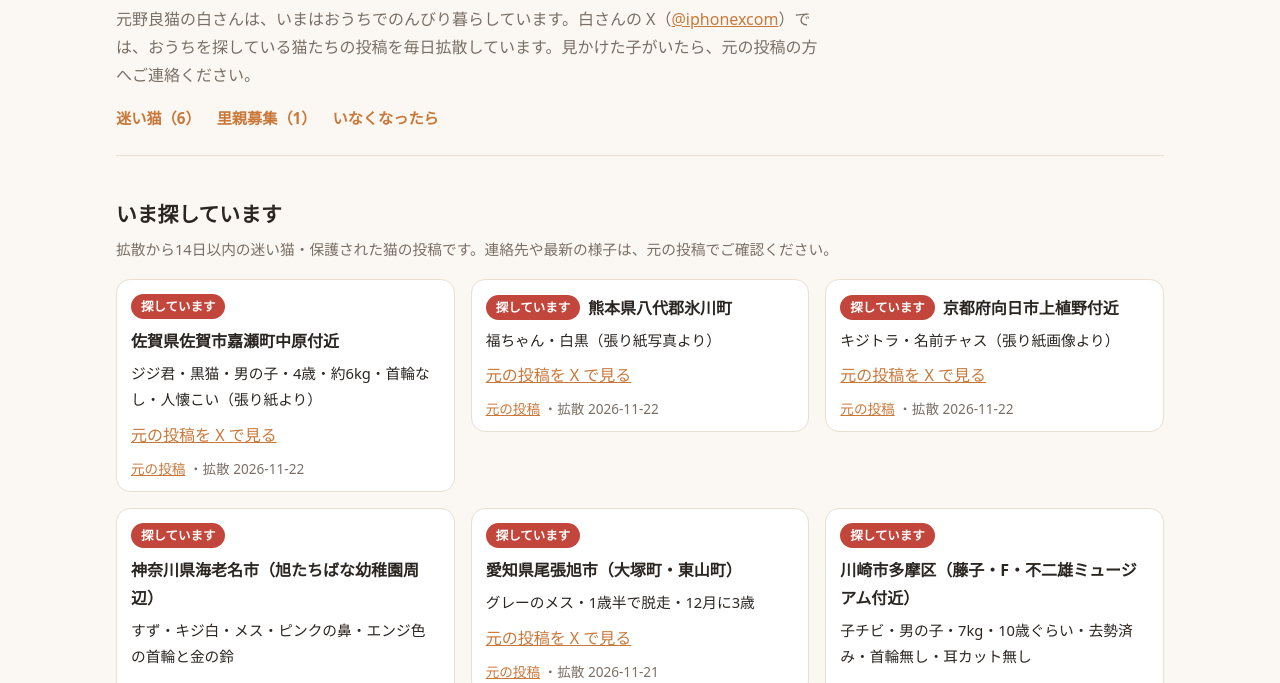
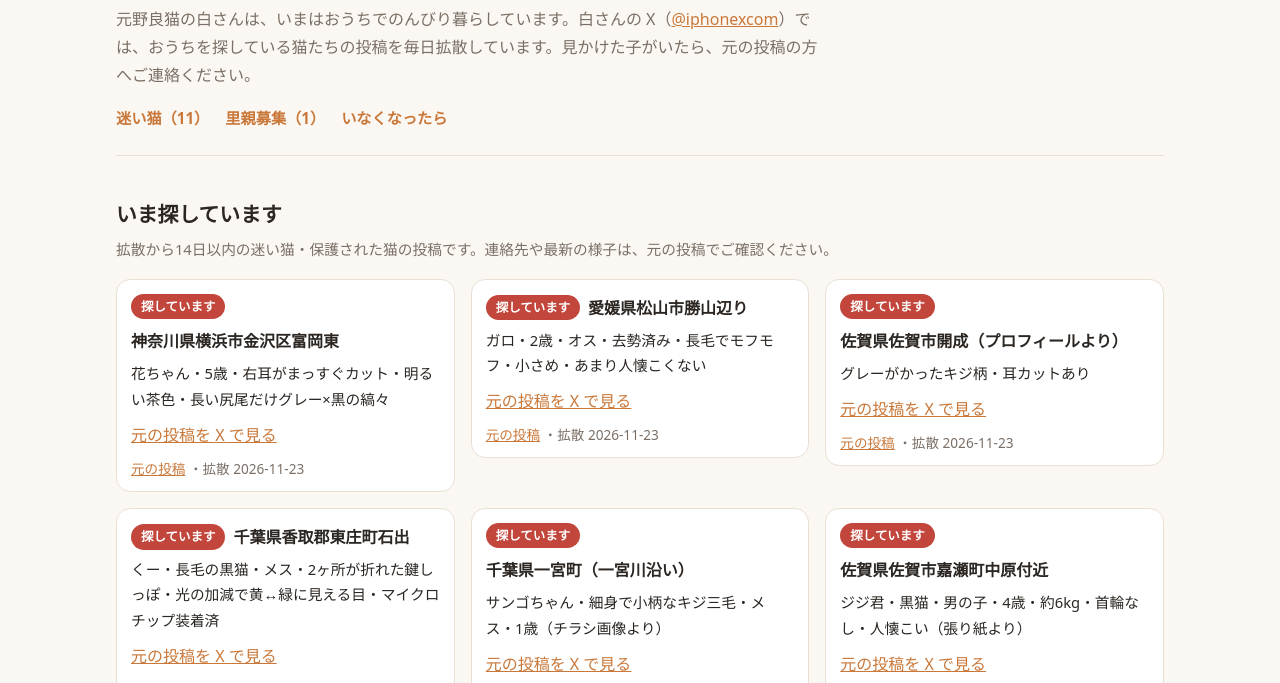
Before and after one commit to 2yzg569rkq-stack/shiro-cat-ouen, a plain HTML site: page docs/index.html in a window 1280 px wide. Shown: the part 102-785 px from the top of the page. Drawn offline with Linux system fonts and the light colour scheme.

Commit message:
Update cat support listings

```diff
--- a/docs/index.html
+++ b/docs/index.html
@@ -48,13 +48,73 @@ footer a{color:var(--accent)}
 <header>
   <h1>白さんの<span>迷い猫・保護猫</span>おうえん</h1>
   <p class="lead">元野良猫の白さんは、いまはおうちでのんびり暮らしています。白さんの X（<a href="https://x.com/iphonexcom" style="color:var(--accent)">@iphonexcom</a>）では、おうちを探している猫たちの投稿を毎日拡散しています。見かけた子がいたら、元の投稿の方へご連絡ください。</p>
-  <nav><a href="#lost">迷い猫（6）</a><a href="#adopt">里親募集（1）</a><a href="#guide">いなくなったら</a></nav>
+  <nav><a href="#lost">迷い猫（11）</a><a href="#adopt">里親募集（1）</a><a href="#guide">いなくなったら</a></nav>
 </header>
 
 <section id="lost">
   <h2>いま探しています</h2>
   <p class="sub">拡散から14日以内の迷い猫・保護された猫の投稿です。連絡先や最新の様子は、元の投稿でご確認ください。</p>
   <div class="grid">
+    <article class="card">
+      <div class="meta">
+        <span class="badge b-lost">探しています</span>
+        <span class="area">神奈川県横浜市金沢区富岡東</span>
+      </div>
+      <p class="feat">花ちゃん・5歳・右耳がまっすぐカット・明るい茶色・長い尻尾だけグレー×黒の縞々</p>
+      <blockquote class="twitter-tweet" data-dnt="true" data-lang="ja" data-conversation="none">
+        <a href="https://x.com/squirrelemi/status/2124095447824474615">元の投稿を X で見る</a>
+      </blockquote>
+      <p class="links"><a href="https://x.com/squirrelemi/status/2124095447824474615" target="_blank" rel="noopener">元の投稿</a>
+      ・拡散 2026-11-23</p>
+    </article>
+    <article class="card">
+      <div class="meta">
+        <span class="badge b-lost">探しています</span>
+        <span class="area">愛媛県松山市勝山辺り</span>
+      </div>
+      <p class="feat">ガロ・2歳・オス・去勢済み・長毛でモフモフ・小さめ・あまり人懐こくない</p>
+      <blockquote class="twitter-tweet" data-dnt="true" data-lang="ja" data-conversation="none">
+        <a href="https://x.com/dge4w/status/2124124236143042790">元の投稿を X で見る</a>
+      </blockquote>
+      <p class="links"><a href="https://x.com/dge4w/status/2124124236143042790" target="_blank" rel="noopener">元の投稿</a>
+      ・拡散 2026-11-23</p>
+    </article>
+    <article class="card">
+      <div class="meta">
+        <span class="badge b-lost">探しています</span>
+        <span class="area">佐賀県佐賀市開成（プロフィールより）</span>
+      </div>
+      <p class="feat">グレーがかったキジ柄・耳カットあり</p>
+      <blockquote class="twitter-tweet" data-dnt="true" data-lang="ja" data-conversation="none">
+        <a href="https://x.com/kuro914735/status/2124156215672582156">元の投稿を X で見る</a>
+      </blockquote>
+      <p class="links"><a href="https://x.com/kuro914735/status/2124156215672582156" target="_blank" rel="noopener">元の投稿</a>
+      ・拡散 2026-11-23</p>
+    </article>
+    <article class="card">
+      <div class="meta">
+        <span class="badge b-lost">探しています</span>
+        <span class="area">千葉県香取郡東庄町石出</span>
+      </div>
+      <p class="feat">くー・長毛の黒猫・メス・2ヶ所が折れた鍵しっぽ・光の加減で黄↔緑に見える目・マイクロチップ装着済</p>
+      <blockquote class="twitter-tweet" data-dnt="true" data-lang="ja" data-conversation="none">
+        <a href="https://x.com/nekoku02/status/2124467192528072961">元の投稿を X で見る</a>
+      </blockquote>
+      <p class="links"><a href="https://x.com/nekoku02/status/2124467192528072961" target="_blank" rel="noopener">元の投稿</a>
+      ・拡散 2026-11-23</p>
+    </article>
+    <article class="card">
+      <div class="meta">
+        <span class="badge b-lost">探しています</span>
+        <span class="area">千葉県一宮町（一宮川沿い）</span>
+      </div>
+      <p class="feat">サンゴちゃん・細身で小柄なキジ三毛・メス・1歳（チラシ画像より）</p>
+      <blockquote class="twitter-tweet" data-dnt="true" data-lang="ja" data-conversation="none">
+        <a href="https://x.com/chibixoxocat/status/2124663298373341616">元の投稿を X で見る</a>
+      </blockquote>
+      <p class="links"><a href="https://x.com/chibixoxocat/status/2124663298373341616" target="_blank" rel="noopener">元の投稿</a>
+      ・拡散 2026-11-23</p>
+    </article>
     <article class="card">
       <div class="meta">
         <span class="badge b-lost">探しています</span>
@@ -160,7 +220,7 @@ footer a{color:var(--accent)}
 </section>
 
 <footer>
-  最終更新：2026年11月22日 13:15（日本時間）<br>
+  最終更新：2026年11月23日 13:15（日本時間）<br>
   掲載している投稿は X の埋め込みで表示しており、写真や文章は元の投稿者さんのものです。見つかった・里親さんが決まった・載せないでほしい、などのときは <a href="https://x.com/iphonexcom">@iphonexcom</a> までお知らせください。すぐに外します。
 </footer>
 </div>
```
